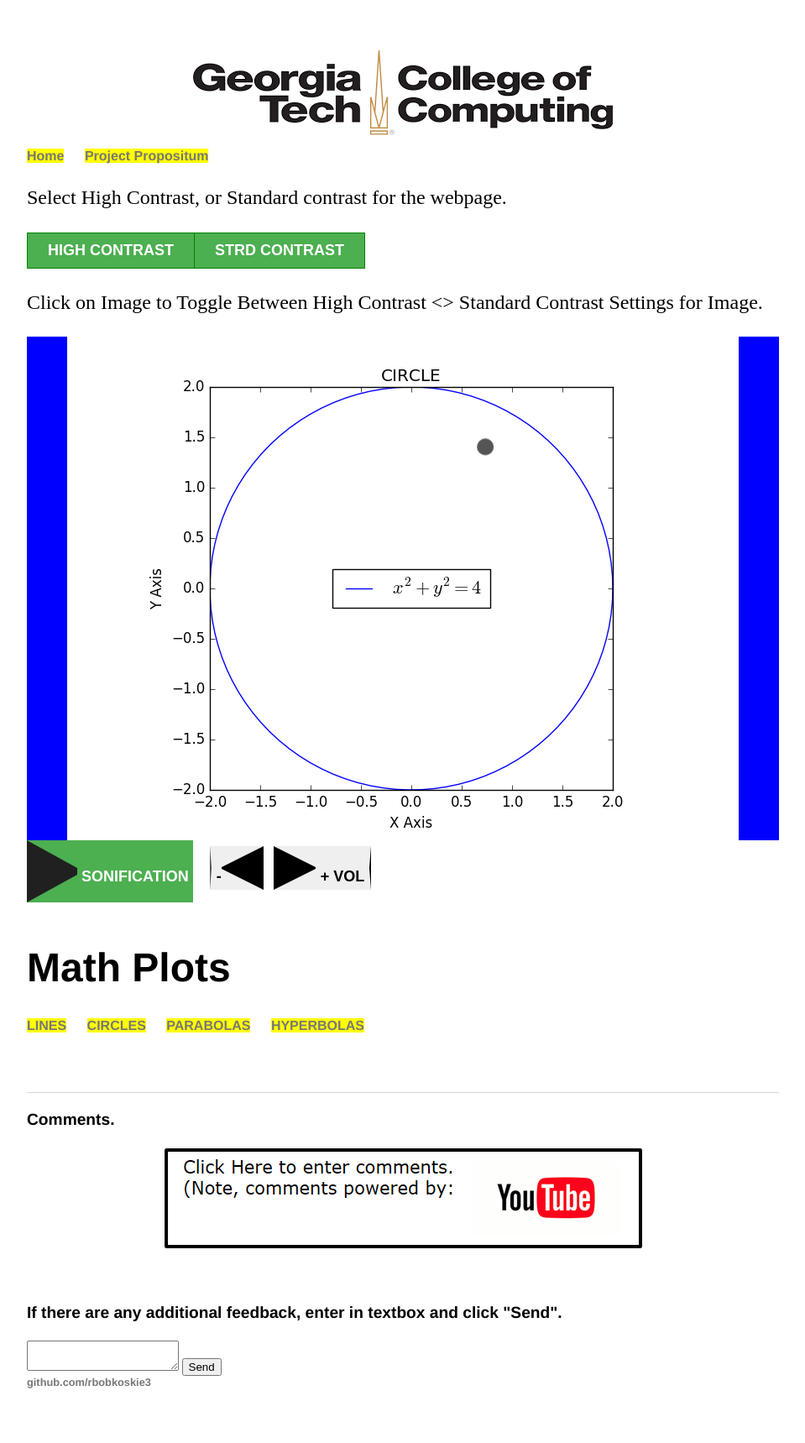
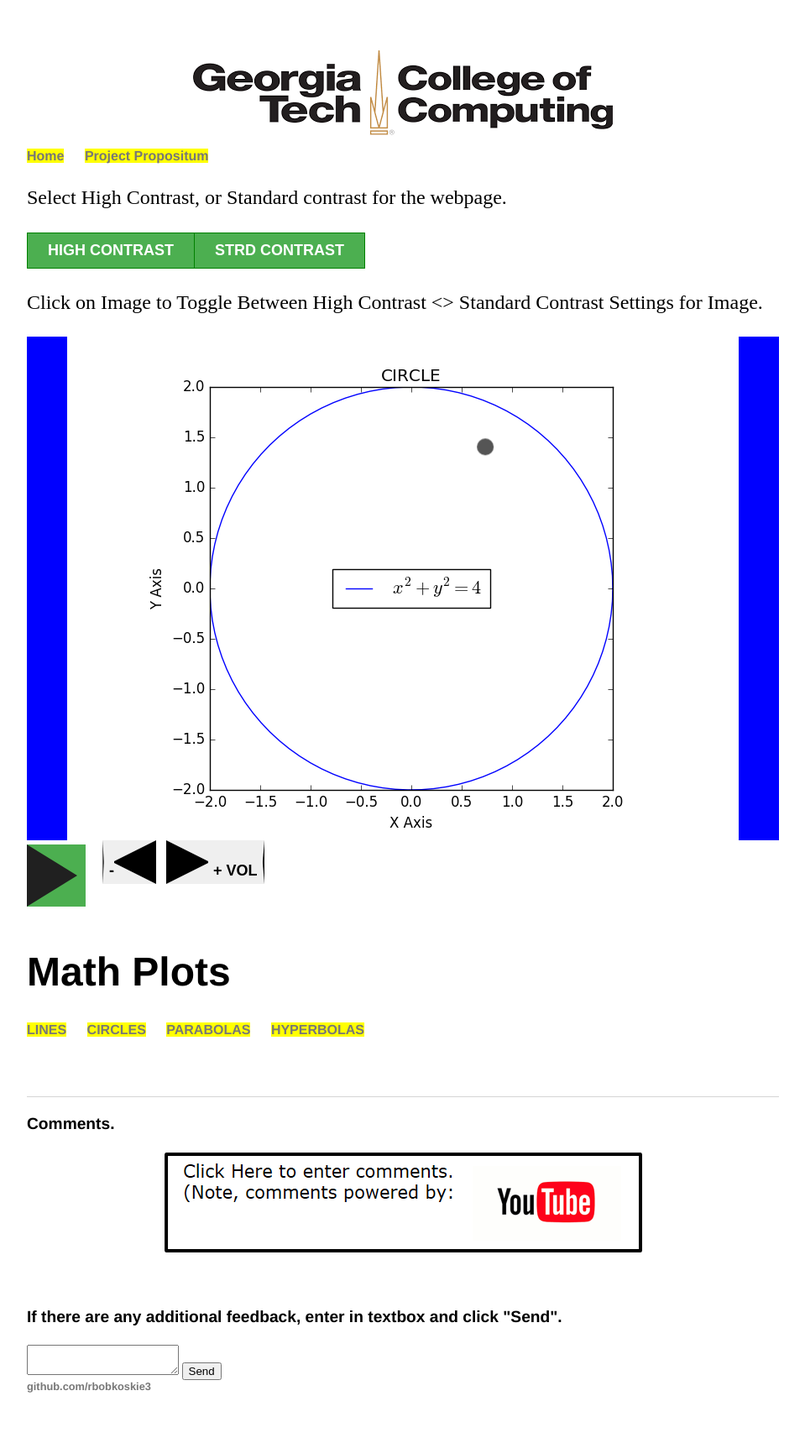
Before and after one commit to rbobkoskie3/rbobkoskie3.github.io, a Jekyll site: the page built from fixes/index.html, in a window 1280 px wide. Shown: the whole page at 84% size, without its empty margins (160-1119 px from the left). Built offline with Jekyll 4.4.1, drawn with Linux system fonts in a browser that asks for light colours.

Commit message:
Add files via upload

```diff
--- a/fixes/index.html
+++ b/fixes/index.html
@@ -115,7 +115,7 @@
 
             border-color: transparent transparent transparent #202020;
             border-style: solid;
-            border-width: 33px 0px 33px 60px;
+            border-width: 37px 0px 37px 60px;
         }
 
         .pause {
@@ -253,6 +253,6 @@
                 }
         </script>
         <!-- input type="button" class="button" value="SONIFICATION" onclick="play()" -->
-        <button class="play" onclick="play(this)">SONIFICATION</button>
+        <button class="play" onclick="play(this)"></button>
         <button class="vol" onclick="vol_dec()">-</button>
         <button class="ume" onclick="vol_inc()">+ VOL</button>
```
